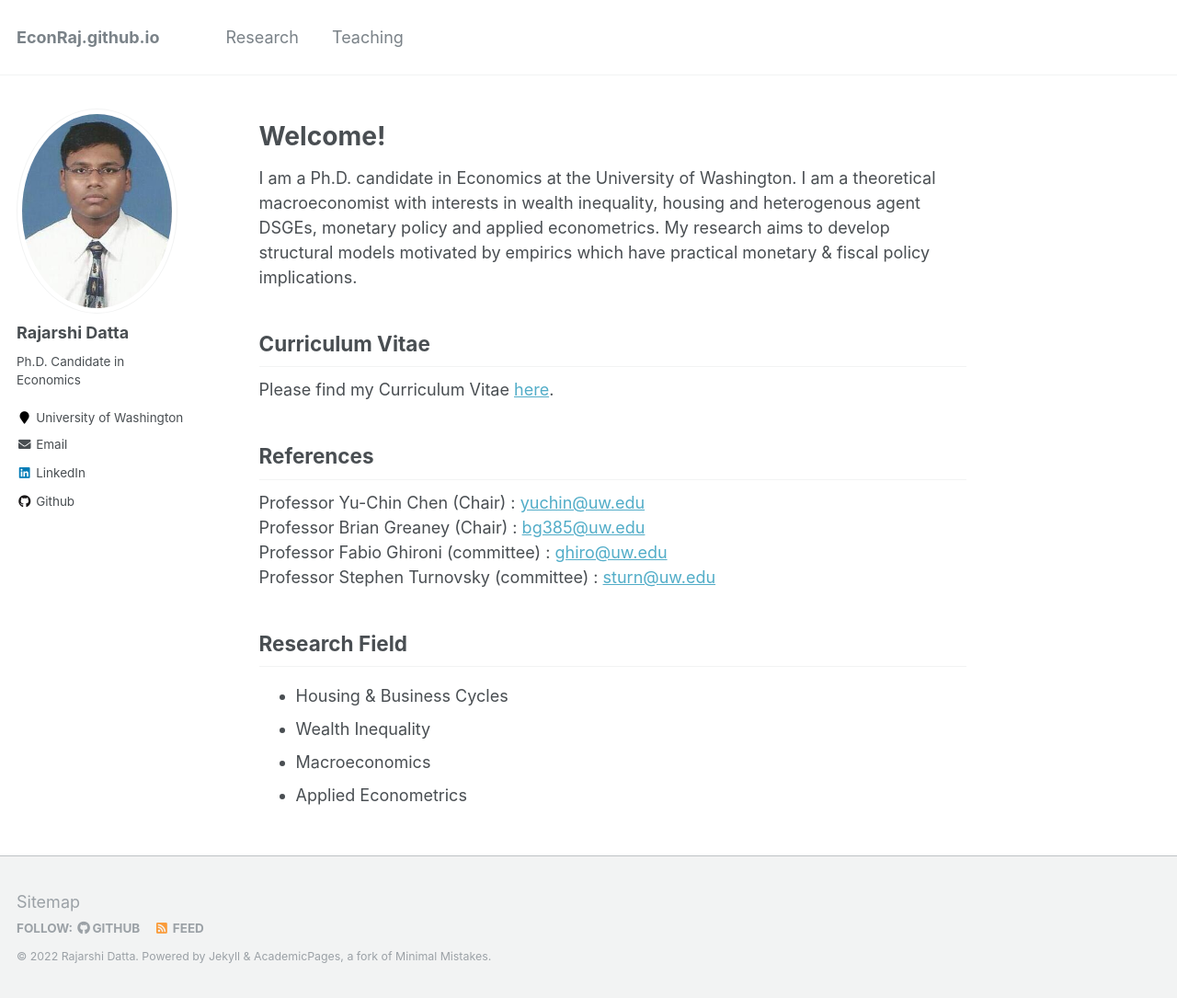
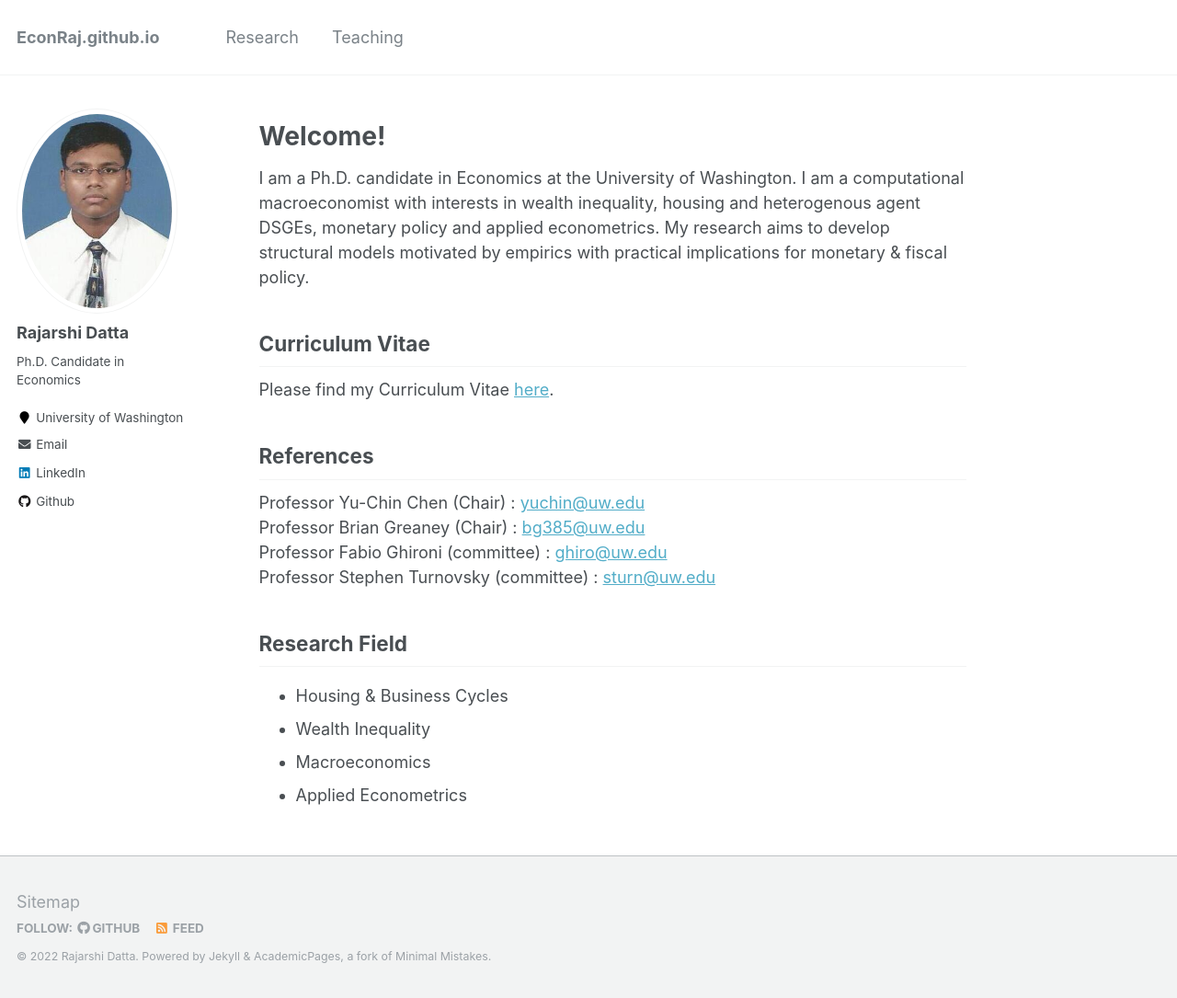
Before and after one commit to Reina-Kawai/Reina-Kawai.github.io, a Jekyll site: the page built from _pages/about.md, in a window 1280 px wide and 1085 px high. Shown: the whole window at 92% size. Built offline with Jekyll 4.4.1, drawn with Linux system fonts in a browser that asks for light colours.

Commit message:
Update about.md

```diff
--- a/_pages/about.md
+++ b/_pages/about.md
@@ -11,7 +11,7 @@ redirect_from:
 Welcome!
 ======
 I am a Ph.D. candidate in Economics at the University of Washington.
-I am a theoretical macroeconomist with interests in wealth inequality, housing and heterogenous agent DSGEs, monetary policy and applied econometrics. My research aims to develop structural models motivated by empirics which have practical monetary & fiscal policy implications.
+I am a computational macroeconomist with interests in wealth inequality, housing and heterogenous agent DSGEs, monetary policy and applied econometrics. My research aims to develop structural models motivated by empirics with practical implications for monetary & fiscal policy.
 
 Curriculum Vitae
 ------
```
